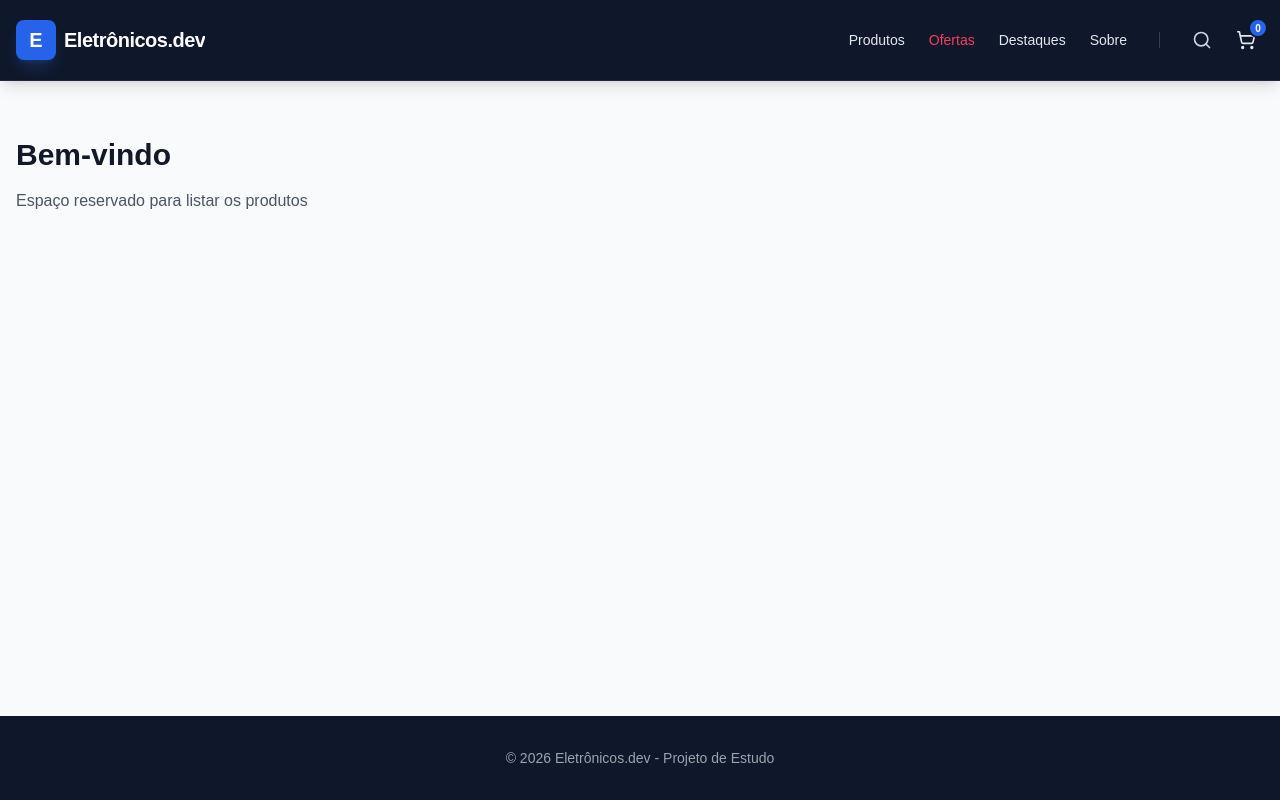
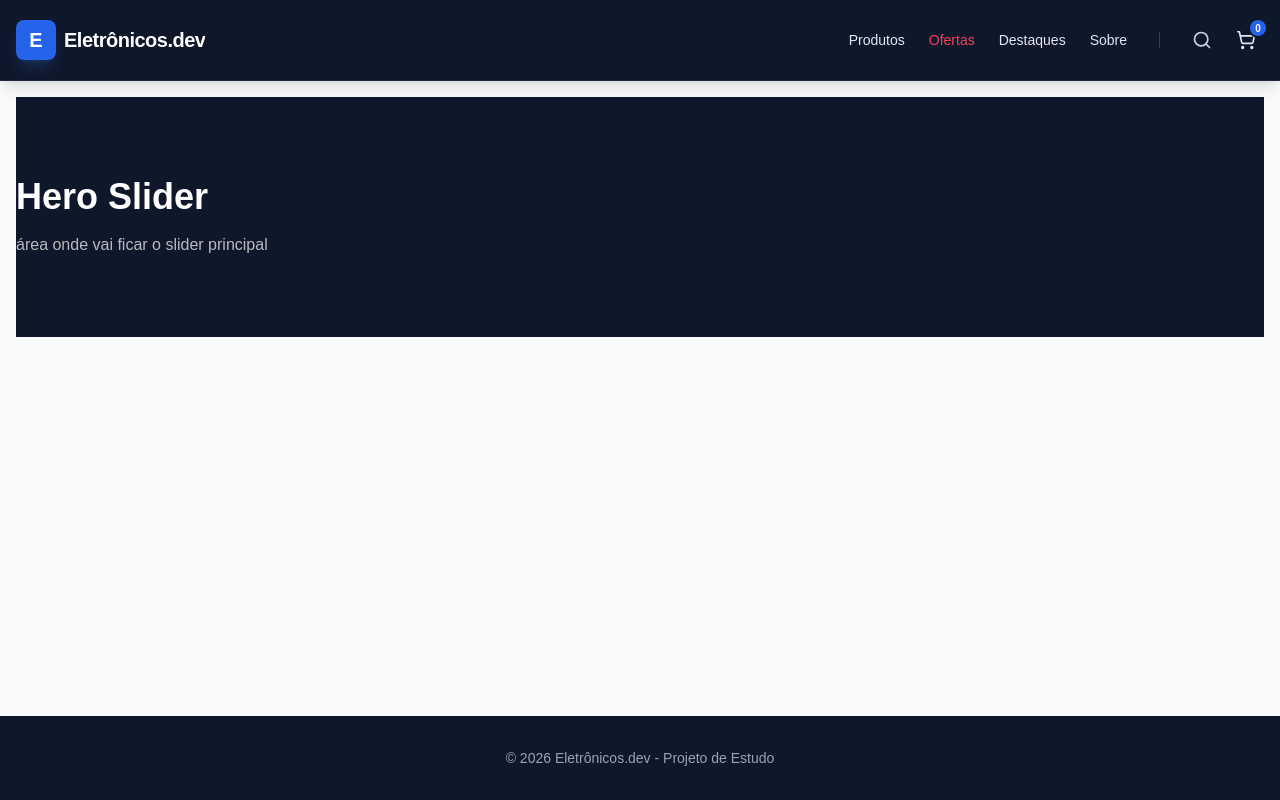
Before and after one commit to gustavopercoski2-prog/electronics-store, a React (Vite) app: page / in a window 1280 px wide. Built offline with nearby package versions, Linux system fonts and the light colour scheme.

Commit message:
feat: criando componente HeroSlider e add na Home

```diff
--- /dev/null
+++ b/src/components/ui/HeroSlider.tsx
@@ -0,0 +1,13 @@
+export function HeroSlider() {
+  return (
+    <div className="w-full bg-slate-900">
+      <div className="container mx-auto py-20 text-white">
+        <h1 className="text-4xl font-bold">Hero Slider</h1>
+
+        <p className="mt-4 text-white/70">
+          área onde vai ficar o slider principal
+        </p>
+      </div>
+    </div>
+  );
+}
--- a/src/pages/Home.tsx
+++ b/src/pages/Home.tsx
@@ -1,8 +1,9 @@
+import { HeroSlider } from "../components/ui/HeroSlider";
+
 export function Home() {
   return (
-    <div className="py-10">
-      <h2 className="text-3xl font-bold mb-4">Bem-vindo</h2>
-      <p className="text-gray-600">Espaço reservado para listar os produtos</p>
-    </div>
+    <>
+      <HeroSlider />
+    </>
   );
 }
```
